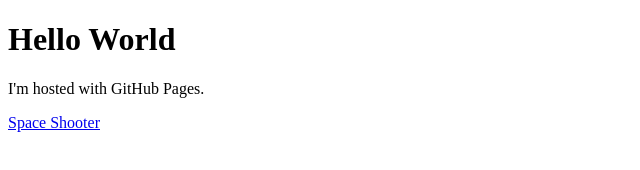
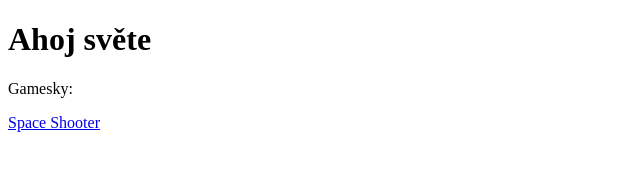
Before and after one commit to simku/simku.github.io, a plain HTML site: page index.html in a window 1280 px wide. Shown: the whole page, without its empty margins (0-640 px from the left). Drawn offline with Linux system fonts and the light colour scheme.

Commit message:
Update index.html

```diff
--- a/index.html
+++ b/index.html
@@ -1,8 +1,8 @@
 <!DOCTYPE html>
 <html>
 <body>
-<h1>Hello World</h1>
-<p>I'm hosted with GitHub Pages.</p>
+<h1>Ahoj světe</h1>
+<p>Gamesky:</p>
 <a href="SpaceShooter/index.html">Space Shooter</a>
 </body>
 </html>
```
